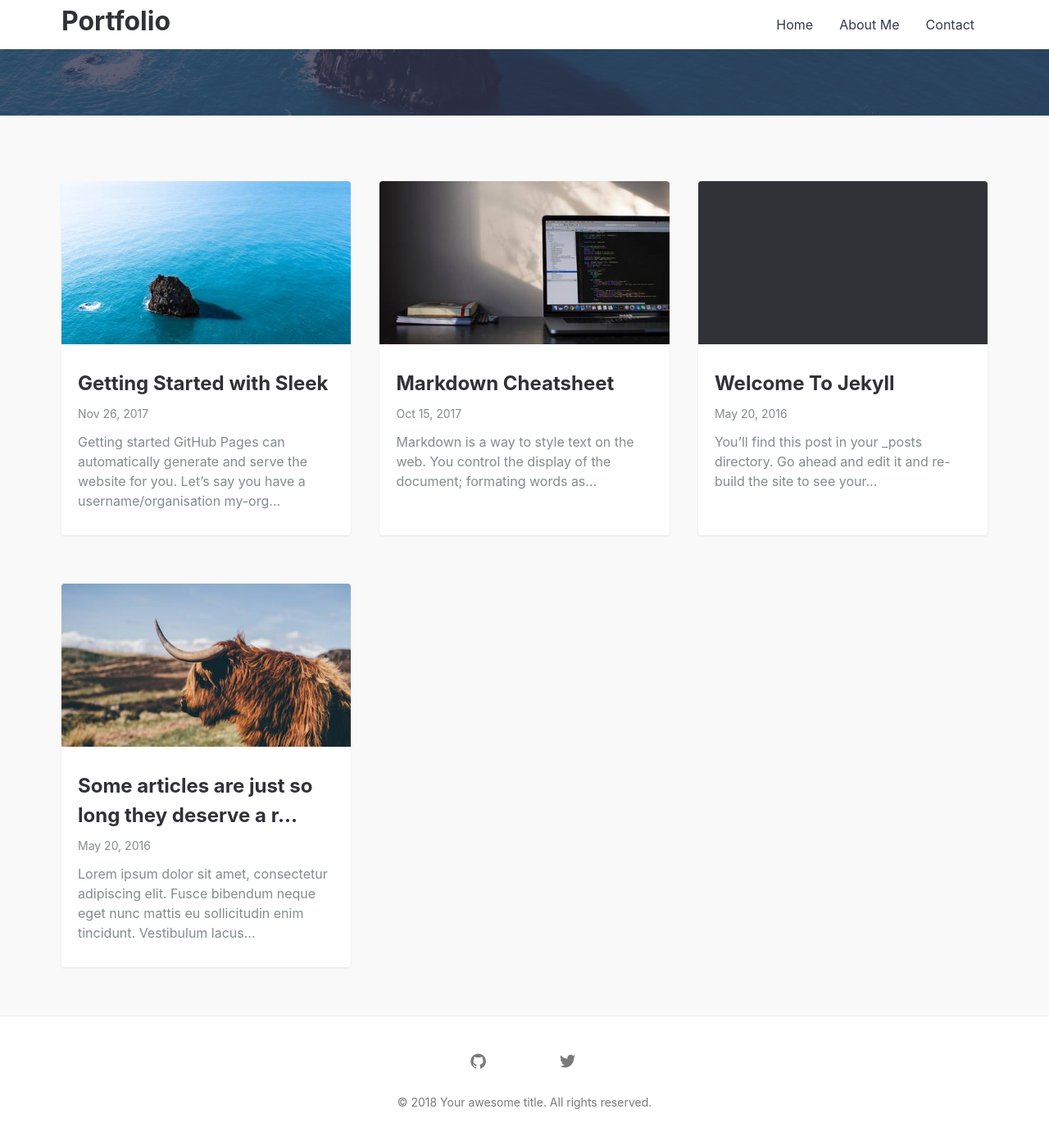
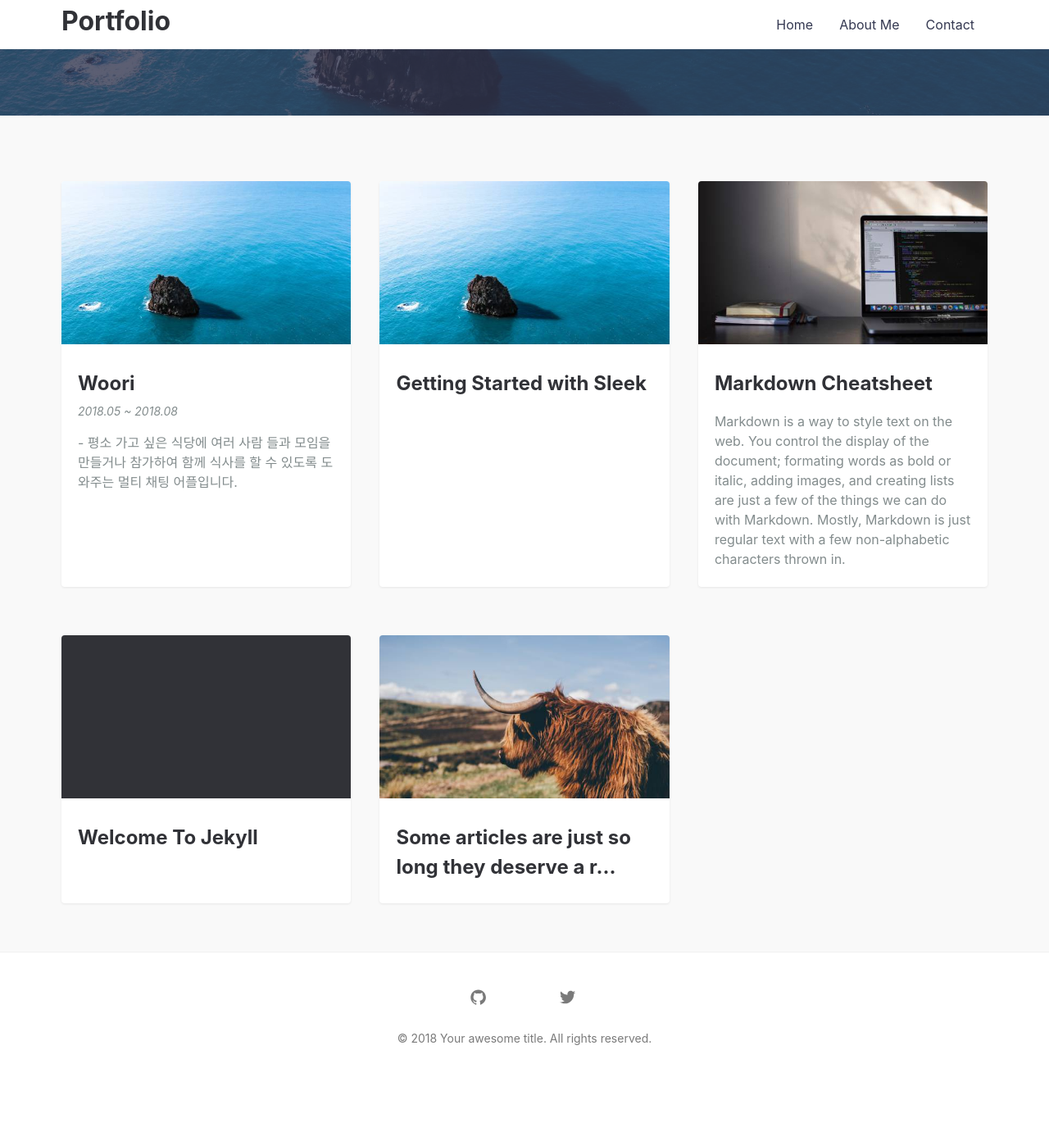
Before and after one commit to k2y1231/k2y1231.github.io, a Jekyll site: the page built from index.md, in a window 1280 px wide and 1400 px high, scrolled down 435 px. Shown: the top 1392 px of the window at 82% size. Built offline with Jekyll 4.4.1, drawn with Linux system fonts in a browser that asks for light colours; after the commit the page ends 1757 px from its top, so only the background shows below that.

Commit message:
Woori Project Add

```diff
--- a/_includes/card.html
+++ b/_includes/card.html
@@ -16,16 +16,19 @@
   {% endif %}
   <div class="post-card__inner">
     <div class="post-card__header">
-      <h2>{{ post.title | strip_html | truncate: 50 }}</h2>
-      {% assign date_format = site.sleek.date_format | default: "%b %-d, %Y" %}
+      <h2 style="margin-bottom:5;text-align:left;word-break:keep-all;">{{ post.title | strip_html | truncate: 50 }}</h2>
+      <!-- {% assign date_format = site.sleek.date_format | default: "%b %-d, %Y" %}
       <span class="post-card__meta">
         <time>{{ post.date | date: date_format }}</time>
+        {{ post.tags }}
       </span>
+      {% if post.summary %}
+        <p>{{ post.summary | strip_html | truncatewords:20 }}</p>
+      {% else %}
+        <p>{{ post.content | strip_html | truncatewords: 20 }}</p>
+      {% endif %} -->
+    <dt style="text-align:left;font-size:0.875rem;font-style:italic;margin-bottom:1rem;">{{ post.date_format }}</dt>
+    {{ post.summary }}
     </div>
-    {% if post.summary %}
-      <p>{{ post.summary | strip_html | truncatewords:20 }}</p>
-    {% else %}
-      <p>{{ post.content | strip_html | truncatewords: 20 }}</p>
-    {% endif %}
   </div>
 </a>
--- /dev/null
+++ b/_posts/2018-08-15-woori.md
@@ -0,0 +1,58 @@
+---
+layout: post
+title: Woori
+featured-img: sleek
+date_format: "2018.05 ~ 2018.08"
+summary: "- 평소 가고 싶은 식당에 여러 사람 들과 모임을 만들거나 참가하여 함께 식사를 할 수 있도록 도와주는 멀티 채팅 어플입니다."
+sub_title: "식사 모임 채팅 서비스"
+---
+
+### 기여도 100%
+
+## 어플 설명
+
+평소 가고 싶은 식당에 여러 사람 들과 모임을 만들거나 참가하여 함께 식사를 할 수 있도록 도와주는 멀티 채팅 어플입니다.
+
+## 기술표
+
+OS | Centos, Android
+Protocol | HTTP, TCP/IP
+Language | JAVA, PHP, C++
+Web | Apache
+Database | MariaDB
+Library | Json, Glide, Okhttp, NDK, OpenCV, Google Map API, Google Place API, Kakao Login API
+
+## 상세 설명
+
+### 1. 회원가입/로그인
+
+&nbsp;&nbsp;회원가입 후 로그인 혹은 카카오톡 로그인을 해야 서비스를 이용할 수 있습니다.
+
+<img src="http://localhost:4000/assets/img/posts/login.png" style="width:auto;height:50%;margin-left:auto;margin-right:auto;display:block;"/>
+
+### 2. 식당 검색
+
+&nbsp;&nbsp;주변 식당/특정 지역을 기준으로 식당을 검색 할 수 있으며 이를 맵이나 리스트 형식으로 보여줍니다.
+
+<img src="http://localhost:4000/assets/img/posts/find_ restaurant.png" style="width:auto;height:50%;margin-left:auto;margin-right:auto;display:block;"/>
+
+### 3. 식당 상세 정보 및 모임 정보
+
+&nbsp;&nbsp;식당 상세 정보를 확인 할 수 있으며, 즐겨찾기로 등록하면 나의 식당 목록에 등록됩니다. 또한 해당 식당의 모임 리스트을 확인 할 수 있습니다.
+
+<center>
+<img src="http://localhost:4000/assets/img/posts/restaurant_info.png" style="width:auto;height:50%;margin-left:auto;margin-right:auto;display:inline-block;"/>
+<img src="http://localhost:4000/assets/img/posts/meeting_list.png" style="width:auto;height:50%;margin-left:auto;margin-right:auto;display:inline-block;"/>
+</center>
+
+### 4. 채팅
+
+&nbsp;&nbsp;같은 모임에 입장한 사람들과 대화를 나눌 수 있습니다. 갤러리에 저장된 이미지를 전송 할 수 있고 전송된 이미지는 다운로드 할 수 있습니다. 메시지 읽음을 실시간으로 확인 할 수 있고, 네트워크 문제로 전송되지 않은 메시지는 재연결시 자동으로 전송됩니다.
+
+<img src="http://localhost:4000/assets/img/posts/chat.png" style="width:auto;height:50%;margin-left:auto;margin-right:auto;display:block;"/>
+
+### 5. 프로필
+
+&nbsp;&nbsp;프로필 사진은 얼굴이 인식된 사진만 등록 할 수 있습니다.
+
+<img src="http://localhost:4000/assets/img/posts/camera.png" style="width:auto;height:50%;margin-left:auto;margin-right:auto;display:block;"/>
```
Also changed, not shown: _layouts/post.html (+4 -3 lines), assets/img/posts/camera.png (added), assets/img/posts/chat.png (added), assets/img/posts/find_ restaurant.png (added), assets/img/posts/login.png (added), assets/img/posts/meeting_list.png (added), assets/img/posts/restaurant_info.png (added).
